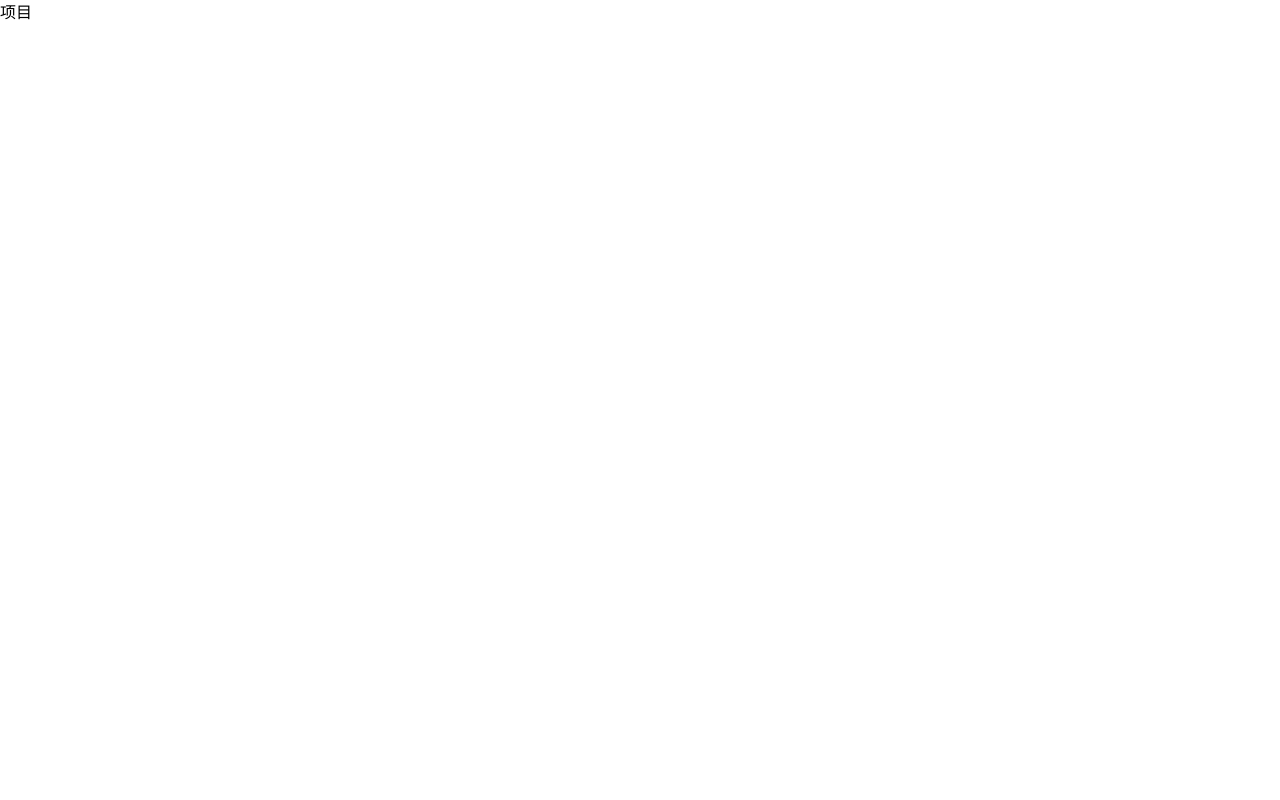
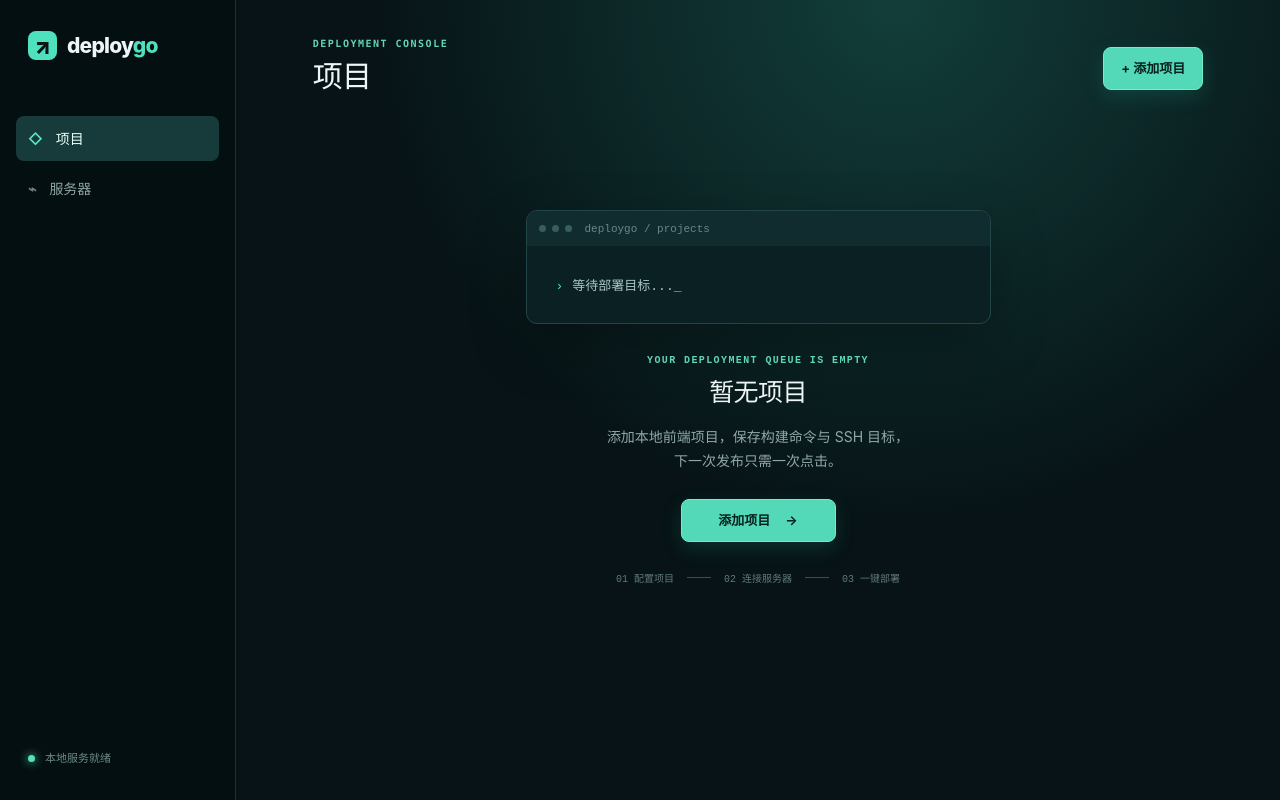
Before and after one commit to jh1016248/DeployGo, a React (Vite) app: page / in a window 1280 px wide. Built offline with nearby package versions, Linux system fonts and the light colour scheme.

Commit message:
feat: add DeployGo application shell

```diff
--- a/package.json
+++ b/package.json
@@ -16,15 +16,16 @@
   },
   "devDependencies": {
     "@tailwindcss/vite": "^4.0.0",
-    "tailwindcss": "^4.0.0",
     "@tauri-apps/cli": "^2.0.0",
     "@testing-library/jest-dom": "^7.0.0",
     "@testing-library/react": "^16.0.0",
+    "@testing-library/user-event": "^14.6.7",
     "@types/node": "^24.0.0",
     "@types/react": "^19.0.0",
     "@types/react-dom": "^19.0.0",
     "@vitejs/plugin-react": "^5.0.0",
     "jsdom": "^27.0.0",
+    "tailwindcss": "^4.0.0",
     "typescript": "^5.0.0",
     "vite": "^7.0.0",
     "vitest": "^4.0.0"
--- a/src/App.tsx
+++ b/src/App.tsx
@@ -1,9 +1,54 @@
+import { useState } from "react";
+
+type Page = "projects" | "servers";
+
 function App() {
+  const [page, setPage] = useState<Page>("projects");
+  const [notice, setNotice] = useState(false);
+  const projects = page === "projects";
+
   return (
-    <main>
-      <h1>项目</h1>
-    </main>
+    <div className="app-shell">
+      <aside className="sidebar">
+        <div className="brand"><span className="brand-mark">↗</span><span>deploy<span>go</span></span></div>
+        <nav aria-label="主导航" className="nav">
+          <button className={projects ? "nav-item active" : "nav-item"} onClick={() => setPage("projects")}><b>◇</b> 项目</button>
+          <button aria-label="服务器" className={!projects ? "nav-item active" : "nav-item"} onClick={() => setPage("servers")}><b>⌁</b> 服务器</button>
+        </nav>
+        <div className="sidebar-footer"><span className="online-dot"/> 本地服务就绪</div>
+      </aside>
+      <main className="workspace">
+        <header className="topbar">
+          <div><p className="eyebrow">DEPLOYMENT CONSOLE</p><h1>{projects ? "项目" : "服务器"}</h1></div>
+          <button aria-label={projects ? "添加项目" : "添加服务器"} className="primary" onClick={() => setNotice(true)}>{projects ? "+ 添加项目" : "+ 添加服务器"}</button>
+        </header>
+        {projects ? <Projects onAdd={() => setNotice(true)} /> : <Servers onAdd={() => setNotice(true)} />}
+      </main>
+      {notice && <div className="toast" role="status"><span>✦</span> 配置表单将在下一步连接本地配置服务 <button aria-label="关闭提示" onClick={() => setNotice(false)}>×</button></div>}
+    </div>
   );
 }
 
+function Projects({ onAdd }: { onAdd: () => void }) {
+  return <section className="empty-state" aria-label="项目空状态">
+    <div className="terminal-card">
+      <div className="terminal-chrome"><i/><i/><i/><span>deploygo / projects</span></div>
+      <div className="terminal-body"><span className="prompt">›</span><span className="typing">等待部署目标...</span><span className="cursor">_</span></div>
+    </div>
+    <p className="empty-kicker">YOUR DEPLOYMENT QUEUE IS EMPTY</p>
+    <h2>暂无项目</h2>
+    <p className="empty-copy">添加本地前端项目，保存构建命令与 SSH 目标，<br/>下一次发布只需一次点击。</p>
+    <button className="primary wide" onClick={onAdd}>添加项目 <span>→</span></button>
+    <div className="flow-hint"><span>01 配置项目</span><i/> <span>02 连接服务器</span><i/> <span>03 一键部署</span></div>
+  </section>;
+}
+
+function Servers({ onAdd }: { onAdd: () => void }) {
+  return <section className="empty-state" aria-label="服务器空状态">
+    <div className="server-glyph">⌁</div><p className="empty-kicker">REMOTE DESTINATIONS</p><h2>还没有服务器</h2>
+    <p className="empty-copy">先保存一个 SSH 服务器配置。部署前可测试连接，<br/>确保凭据与目标目录都可用。</p>
+    <button className="primary wide" onClick={onAdd}>添加服务器 <span>→</span></button>
+  </section>;
+}
+
 export default App;
```
Also changed, not shown: src/index.css, 2 other files (tests, documents, lock files or other folders).
